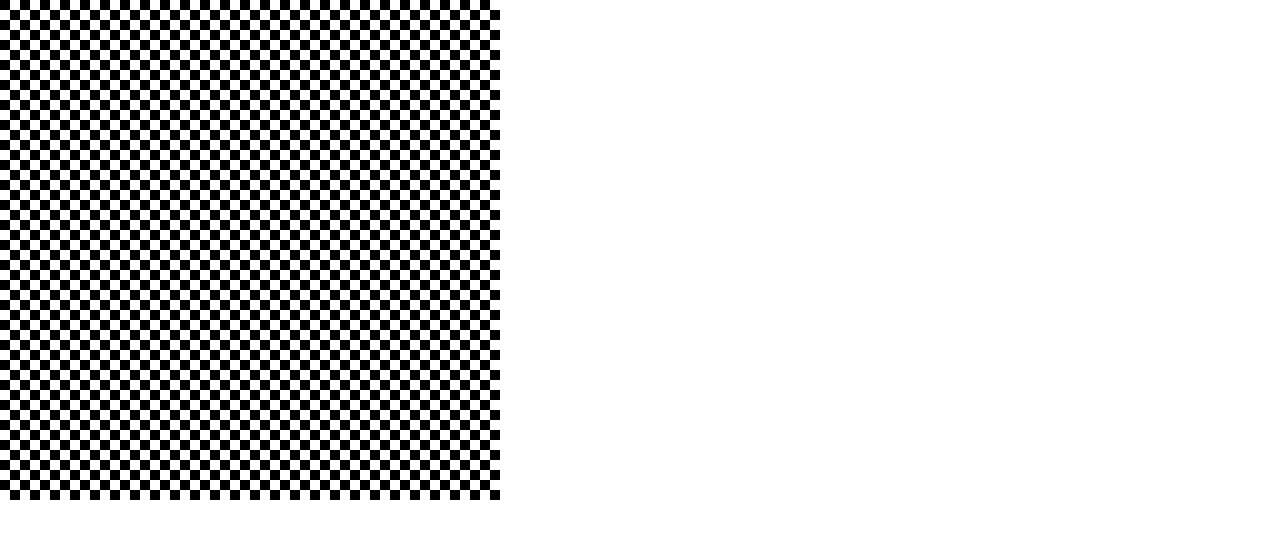
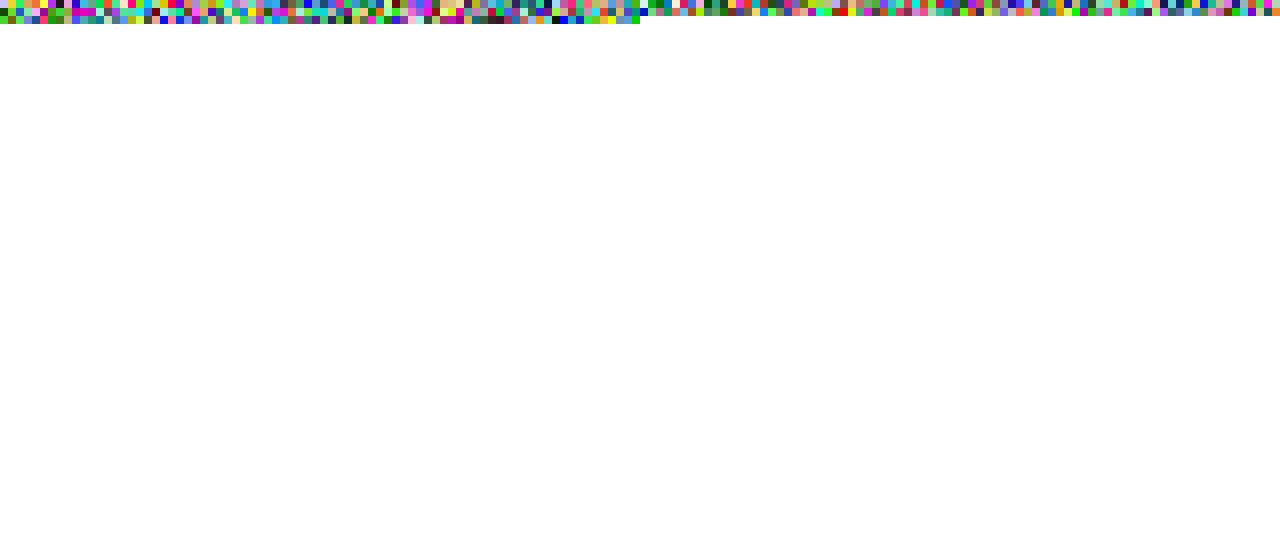
Before and after one commit to IntuitiveHarmony/party-dots-history, a React (Create React App) app: page / in a window 1280 px wide. Shown: the top 538 px of the page. Built offline with nearby package versions, Linux system fonts and the light colour scheme.

Commit message:
prompt 17

```diff
--- a/src/App.js
+++ b/src/App.js
@@ -1,6 +1,25 @@
 import React, { useState, useEffect } from "react";
 
-const Box = ({ size, color }) => {
+const Box = ({ size }) => {
+  const [color, setColor] = useState(getRandomColor());
+
+  useEffect(() => {
+    const intervalId = setInterval(
+      () => setColor(getRandomColor()),
+      Math.random() * 5000
+    );
+    return () => clearInterval(intervalId);
+  }, []);
+
+  function getRandomColor() {
+    const letters = "0123456789ABCDEF";
+    let color = "#";
+    for (let i = 0; i < 6; i++) {
+      color += letters[Math.floor(Math.random() * 16)];
+    }
+    return color;
+  }
+
   return (
     <div
       style={{
@@ -9,42 +28,23 @@ const Box = ({ size, color }) => {
         height: `${size}px`,
         margin: "0",
         padding: "0",
+        boxSizing: "border-box",
       }}
     />
   );
 };
 
-const BoxContainer = ({ numRows, numCols, boxSize }) => {
-  const [colors, setColors] = useState([]);
-  const colorMap = { 0: "#000000", 1: "#FFFFFF" };
-
-  useEffect(() => {
-    const newColors = Array.from(
-      { length: numRows * numCols },
-      (_, i) => colorMap[(i + Math.floor(i / numCols)) % 2]
-    );
-    setColors(newColors);
-  }, [numRows, numCols]);
-
-  const boxes = colors.map((color, i) => (
-    <Box key={i} size={boxSize} color={color} />
+const BoxContainer = ({ numBoxes, boxSize }) => {
+  const boxes = Array.from({ length: numBoxes }).map((_, i) => (
+    <Box key={i} size={boxSize} />
   ));
-
   return (
-    <div
-      style={{
-        display: "grid",
-        gridTemplateColumns: `repeat(${numCols}, ${boxSize}px)`,
-        gridGap: "0px",
-      }}
-    >
+    <div style={{ display: "flex", flexWrap: "wrap", margin: "0" }}>
       {boxes}
     </div>
   );
 };
 
 export default function App() {
-  return <BoxContainer numRows={50} numCols={50} boxSize={10} />;
+  return <BoxContainer numBoxes={400} boxSize={8} />;
 }
-
-// In this approach, we use a BoxContainer component that takes in the number of rows and columns we want, and generates a checkerboard pattern using the useState and useEffect hooks. The Box component is the same as before. We use CSS grid layout to display the boxes in a checkerboard pattern with no gaps between them
```
